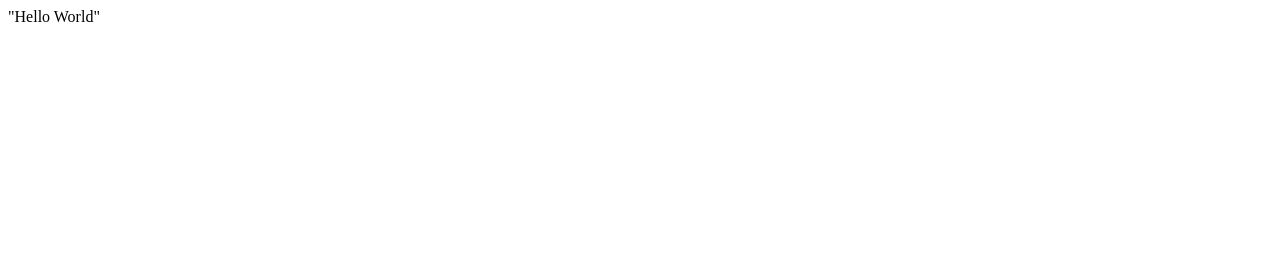
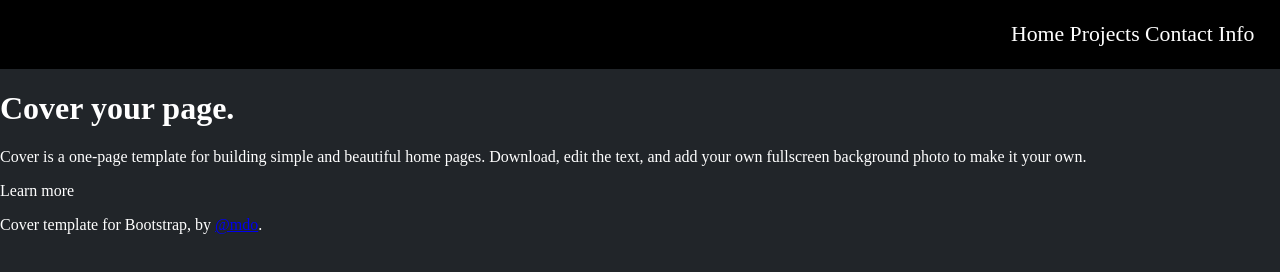
Before and after one commit to PedroMiguelCarraro/PedroMiguelCarraro.github.io, a plain HTML site: page index.html in a window 1280 px wide. Drawn offline with Linux system fonts and the light colour scheme.

Commit message:
Css Start

```diff
--- /dev/null
+++ b/css/base.css
@@ -0,0 +1,25 @@
+
+body{
+    background-color: #212529;
+    color: #fff;
+    margin: 0%;
+}
+
+header{
+    background-color:black;
+}
+
+nav{
+    position: relative;
+    text-align: right;
+    padding: 1.7% 1.7%;
+    padding-right: 2%;
+    font-size: 1.7vw;
+}
+
+.home-title{
+    position: relative;
+    text-align: left;
+    margin-block: 0%;
+    font-size: 1.7vw;
+}
--- a/index.html
+++ b/index.html
@@ -1 +1,44 @@
-"Hello World"
+<!DOCTYPE HTML>
+
+<html>
+
+	<head>
+
+	    <meta charset="utf-8" />
+	    <title>Pedro Miguel</title>
+	    <meta name="viewport" content="width=device-width, initial-scale=1" />
+	    <!--script charset="utf-8" src="js/app.js"></script-->
+		<link rel="stylesheet" href="css/base.css"/>
+
+	</head>
+<!--------------------------------------------------------------->
+	<body>
+
+		<header>
+			<div>
+
+				<nav>
+					<a class=home-title>Home</a>
+					<!--a>Home</a-->
+					<a>Projects</a>
+					<a>Contact</a>
+					<a>Info</a>
+				</nav>
+			</div>
+		</header>
+
+		<main>
+			<h1>Cover your page.</h1>
+			<p>Cover is a one-page template for building simple and beautiful home pages. Download, edit the text, and add your own fullscreen background photo to make it your own.</p>
+			<p>
+				<a>Learn more</a>
+			</p>
+		</main>
+
+		<footer>
+			<p>Cover template for <a>Bootstrap</a>, by <a href="#">@mdo</a>.</p>
+		</footer>
+
+	</body>
+
+</html>
```
